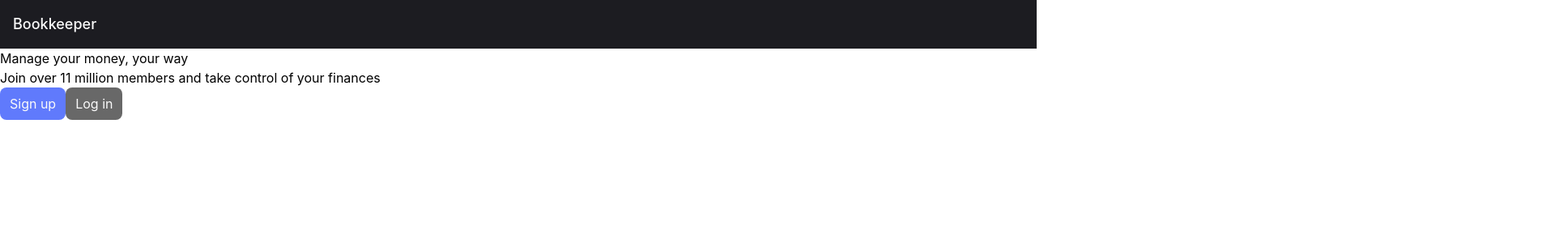
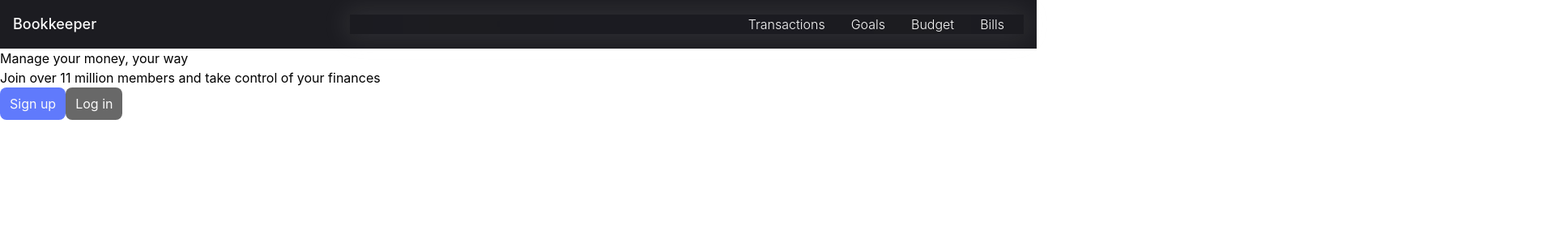
Before and after one commit to Jatinchhabra21/bookkeeper-web, a React app: page / in a window 1280 px wide. Shown: the top 300 px of the page at 81% size, 1920 px wide, since content can reach past the window. Built offline with nearby package versions, Linux system fonts and the light colour scheme.

Commit message:
fixed 100 view port height issue for navbar

```diff
--- a/src/components/Header/Header.tsx
+++ b/src/components/Header/Header.tsx
@@ -27,6 +27,10 @@ export default function Header() {
 		dispatch(toggleIsNavExpanded());
 	});
 
+	useGSAP(() => {
+		gsap.to('.navbar', { translateX: '0', opacity: 1, duration: 0.5 });
+	});
+
 	return (
 		<header className="text-white">
 			<div className="header-wrapper flex items-center justify-between bg-gray-dark p-4">
@@ -43,7 +47,7 @@ export default function Header() {
 					</div>
 				</div>
 				<aside
-					className={`navbar fixed right-0 top-0 z-10 h-screen w-2/3 translate-x-full bg-gray-dark px-6 font-light text-white opacity-0 sm:static sm:flex sm:h-fit sm:justify-end sm:bg-opacity-0 sm:py-0 ${isNavExpanded ? 'flex' : 'hidden'}`}
+					className={`navbar fixed right-0 top-0 z-10 h-svh max-h-svh w-2/3 translate-x-full bg-gray-dark px-6 font-light text-white opacity-0 sm:static sm:flex sm:h-fit sm:justify-end sm:bg-opacity-0 sm:py-0 ${isNavExpanded ? 'flex' : 'hidden'}`}
 				>
 					<nav className="z-10 flex flex-col items-start gap-8 sm:flex-row">
 						<Navlink text="transactions" />
--- a/src/components/Header/styles.css
+++ b/src/components/Header/styles.css
@@ -6,6 +6,7 @@
 }
 
 .navbar {
-	padding-block: min(30vh, 10rem);
+	padding-block: min(15vh, 10rem);
 	backdrop-filter: blur(8rem);
+	box-shadow: 0 0 32px 4px #fafafa1a;
 }
--- a/src/index.css
+++ b/src/index.css
@@ -1,6 +1,10 @@
 @import 'tailwindcss/base';
 @import 'tailwindcss/components';
 @import 'tailwindcss/utilities';
+
+body {
+	min-height: 100vh;
+}
 
 #root {
 	/* background-color: #1c1c21; */
@@ -11,10 +15,6 @@
 	min-width: 0;
 }
 
-.h-fill-available {
-	height: -webkit-fill-available;
-}
-
 a {
 	all: unset;
 }
```
